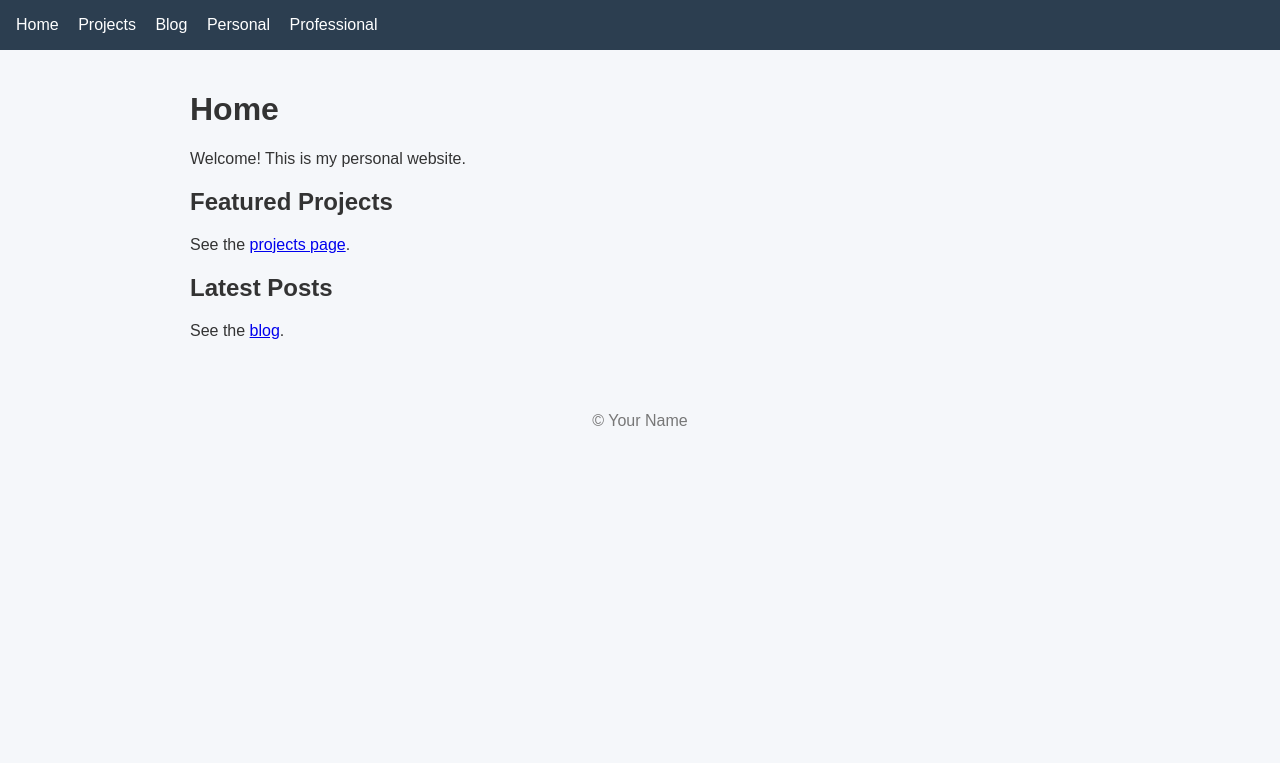
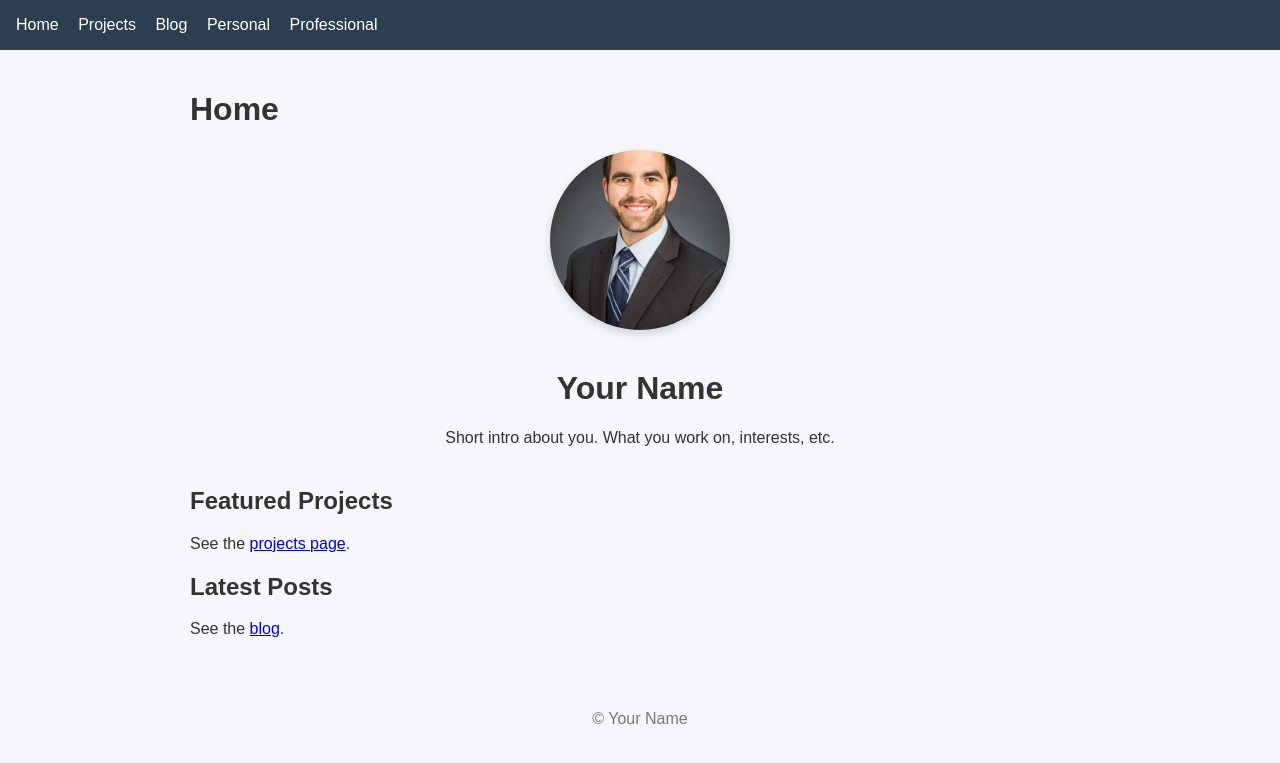
Before and after one commit to bmercer486/bmercer486.github.io, a Jekyll site: the page built from index.md, in a window 1280 px wide. Shown: the top 763 px of the page. Built offline with Jekyll 4.4.1, drawn with Linux system fonts in a browser that asks for light colours.

Commit message:
Add photo to landing page and styling for the photo

```diff
--- a/assets/css/style.css
+++ b/assets/css/style.css
@@ -55,3 +55,17 @@ body {
   padding: 20px;
   color: #777;
 }
+
+.hero {
+  text-align: center;
+  margin-bottom: 40px;
+}
+
+.profile-img {
+  width: 180px;
+  height: 180px;
+  border-radius: 50%;   /* makes it a circle */
+  object-fit: cover;    /* crops nicely */
+  margin-bottom: 15px;
+  box-shadow: 0 4px 10px rgba(0,0,0,0.15);
+}
--- a/index.md
+++ b/index.md
@@ -2,7 +2,15 @@
 title: Home
 ---
 
-Welcome! This is my personal website.
+<div class="hero">
+  <img src="/assets/images/headshot.jpg" class="profile-img">
+
+  <h1>Your Name</h1>
+
+  <p>
+    Short intro about you. What you work on, interests, etc.
+  </p>
+</div>
 
 ## Featured Projects
 See the [projects page](/projects).
```
Also changed, not shown: assets/images/headshot.jpg (added).
